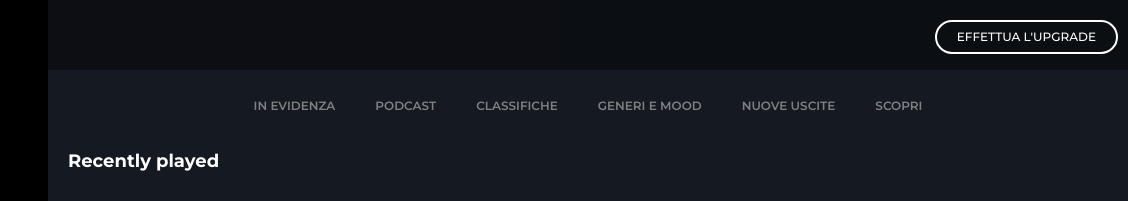
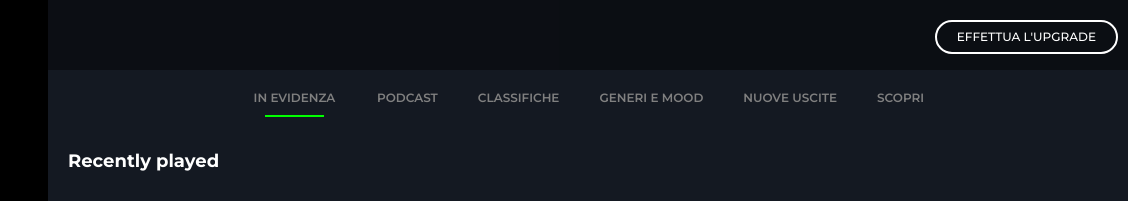
Before and after one commit to amedeo-pasanisi/html-css-spotifyweb, a plain HTML site: page index.html in a window 1280 px wide. Shown: the top 201 px of the page, 152-1280 px from the left. Drawn offline with Linux system fonts and the light colour scheme.

Commit message:
bordino lime a "in evidenza"

```diff
--- a/css/style.css
+++ b/css/style.css
@@ -228,13 +228,20 @@ main>section>nav {
 }
 
 main>section>nav a {
-    display: flex;
-    align-items: center;
+    text-align: center;
     padding: 0 20px;
     height: 30px;
     color: white;
     text-decoration: none;
     font-weight: 600;
+}
+
+main>section>nav .lime {
+    width: 70%;
+    height: 2px;
+    background-color: lime;
+    display: inline-block;
+    text-align: center;
 }
 
 main section h2 {
--- a/index.html
+++ b/index.html
@@ -83,7 +83,10 @@
                     <div class="button hover-scale">EFFETTUA L'UPGRADE</div>
                 </section>
                 <nav>
-                    <a class="color-gray" href="">IN EVIDENZA</a>
+                    <a href="">
+                        <span class="color-gray">IN EVIDENZA</span>
+                        <div class="lime"></div>
+                    </a>
                     <a class="color-gray" href="">PODCAST</a>
                     <a class="color-gray" href="">CLASSIFICHE</a>
                     <a class="color-gray" href="">GENERI E MOOD</a>
```
